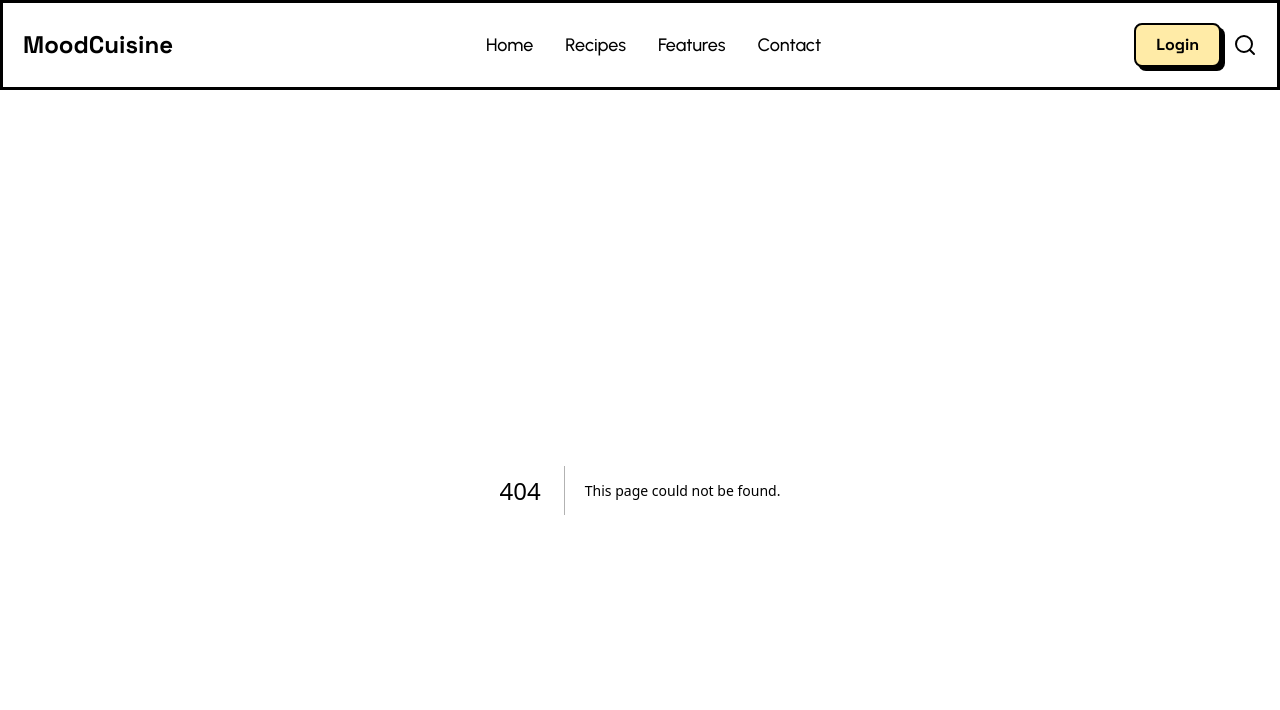
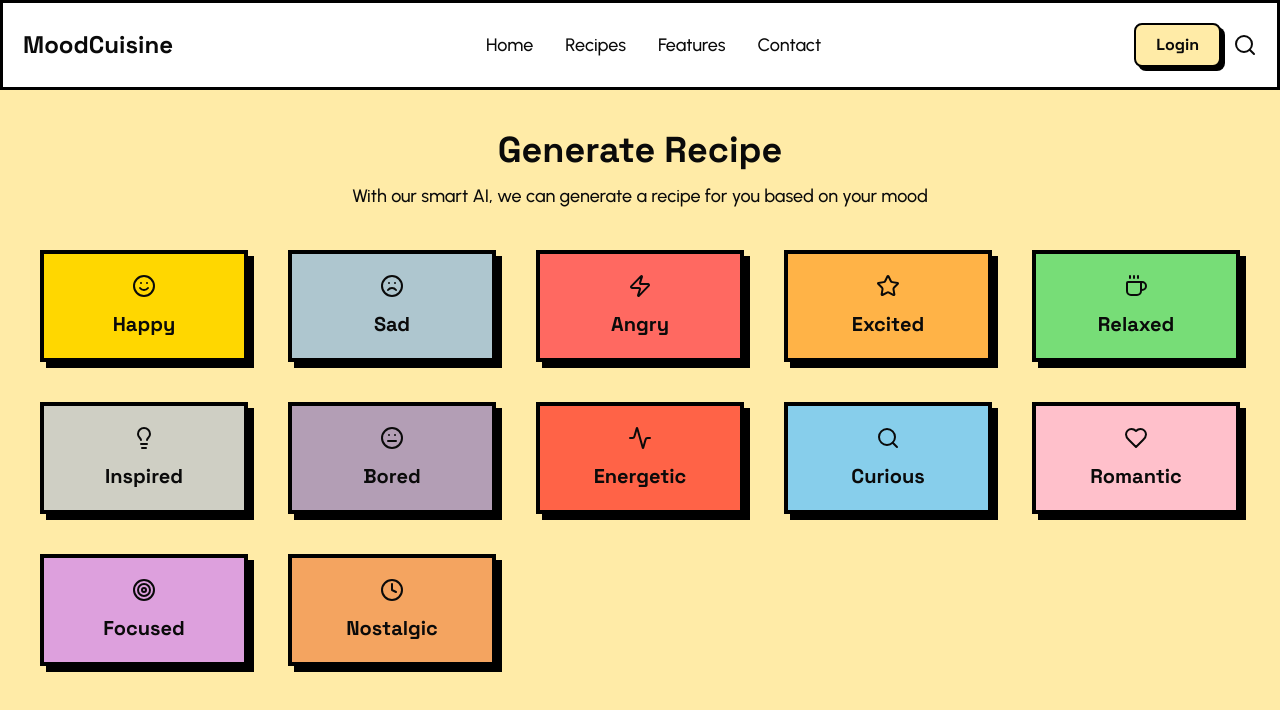
Before and after one commit to SajjanKarn/Mood-Cuisine, a Next.js app: page /recipe in a window 1280 px wide. Before the commit this address had no page. Shown: the top 710 px of the page. Built offline with nearby package versions, Linux system fonts and the light colour scheme.

Commit message:
feat: add mood card and recipe

```diff
--- a/src/app/globals.css
+++ b/src/app/globals.css
@@ -139,7 +139,15 @@ body {
     text-decoration: underline;
   }
 
+  .neubrutalism-border {
+    border: 4px solid #000;
+  }
+
   .neubrutalism-shadow {
-    box-shadow: 8px 8px 0px #000;
+    box-shadow: 6px 6px 0px #000;
+  }
+
+  .neubrutalism-hover {
+    box-shadow: 3px 3px 0px #000;
   }
 }
--- a/src/app/page.tsx
+++ b/src/app/page.tsx
@@ -17,7 +17,7 @@ const Home = () => {
         </p>
 
         <div className="flex items-center gap-5 mt-4">
-          <CustomButton>Explore Recipes</CustomButton>
+          <CustomButton link="/recipe">Explore Recipes</CustomButton>
           <CustomButton variant="secondary">Join Community</CustomButton>
         </div>
         <img
--- /dev/null
+++ b/src/app/recipe/page.tsx
@@ -0,0 +1,79 @@
+import {
+  LucideSmile,
+  LucideFrown,
+  LucideZap,
+  LucideStar,
+  LucideCoffee,
+  LucideLightbulb,
+  LucideMeh,
+  LucideActivity,
+  LucideSearch,
+  LucideHeart,
+  LucideTarget,
+  LucideClock,
+} from "lucide-react";
+
+type MoodCard = {
+  mood: string;
+  image: string | React.ReactNode;
+  backgroundColor?: string;
+};
+
+const moods: MoodCard[] = [
+  { mood: "Happy", image: <LucideSmile />, backgroundColor: "#FFD700" },
+  { mood: "Sad", image: <LucideFrown />, backgroundColor: "#AEC6CF" },
+  { mood: "Angry", image: <LucideZap />, backgroundColor: "#FF6961" },
+  { mood: "Excited", image: <LucideStar />, backgroundColor: "#FFB347" },
+  { mood: "Relaxed", image: <LucideCoffee />, backgroundColor: "#77DD77" },
+  { mood: "Inspired", image: <LucideLightbulb />, backgroundColor: "#CFCFC4" },
+  { mood: "Bored", image: <LucideMeh />, backgroundColor: "#B39EB5" },
+  { mood: "Energetic", image: <LucideActivity />, backgroundColor: "#FF6347" },
+  { mood: "Curious", image: <LucideSearch />, backgroundColor: "#87CEEB" },
+  { mood: "Romantic", image: <LucideHeart />, backgroundColor: "#FFC0CB" },
+  { mood: "Focused", image: <LucideTarget />, backgroundColor: "#DDA0DD" },
+  { mood: "Nostalgic", image: <LucideClock />, backgroundColor: "#F4A460" },
+];
+
+const RecipePage = () => {
+  return (
+    <div className="bg-customSecondary lg:h-screen px-5 py-10 lg:p-10">
+      <h1 className="text-center text-4xl font-bold font-space">
+        Generate Recipe
+      </h1>{" "}
+      <p className="text-center text-base lg:text-lg font-medium font-urbanist mt-3">
+        With our smart AI, we can generate a recipe for you based on your mood
+      </p>
+      <div className="grid grid-cols-2 lg:grid-cols-auto-fill-200 gap-5 lg:gap-10 mt-10">
+        {moods.map((mood) => (
+          <MoodCard key={mood.mood} mood={mood} />
+        ))}
+      </div>
+    </div>
+  );
+};
+
+type MoodCardProps = {
+  mood: MoodCard;
+};
+
+const MoodCard = ({ mood }: MoodCardProps) => {
+  return (
+    <div
+      className={`flex flex-col items-center justify-center p-5 neubrutalism-border neubrutalism-shadow hover:neubrutalism-hover cursor-pointer`}
+      style={{ backgroundColor: mood.backgroundColor }}
+    >
+      {typeof mood.image === "string" ? (
+        <img
+          src={mood.image}
+          alt={mood.mood}
+          className="w-32 h-32 rounded-full"
+        />
+      ) : (
+        mood.image
+      )}
+      <p className="text-xl font-bold font-space mt-3">{mood.mood}</p>
+    </div>
+  );
+};
+
+export default RecipePage;
--- a/src/components/ui/CustomButton.tsx
+++ b/src/components/ui/CustomButton.tsx
@@ -1,4 +1,6 @@
 "use client";
+
+import Link from "next/link";
 
 type CustomButtonProps = {
   onClick?: () => void;
@@ -11,8 +13,13 @@ const CustomButton = ({
   children,
   onClick = () => {},
   variant = "primary",
+  link,
 }: CustomButtonProps) => {
-  return (
+  return link ? (
+    <Link href={link}>
+      <Button variant={variant}>{children}</Button>
+    </Link>
+  ) : (
     <Button onClick={onClick} variant={variant}>
       {children}
     </Button>
--- a/tailwind.config.ts
+++ b/tailwind.config.ts
@@ -9,6 +9,9 @@ const config: Config = {
   ],
   theme: {
     extend: {
+      gridTemplateColumns: {
+        "auto-fill-200": "repeat(auto-fill, minmax(200px, 1fr))",
+      },
       colors: {
         customPrimary: "#C0A1EF",
         customSecondary: "#FFEBA7",
```
